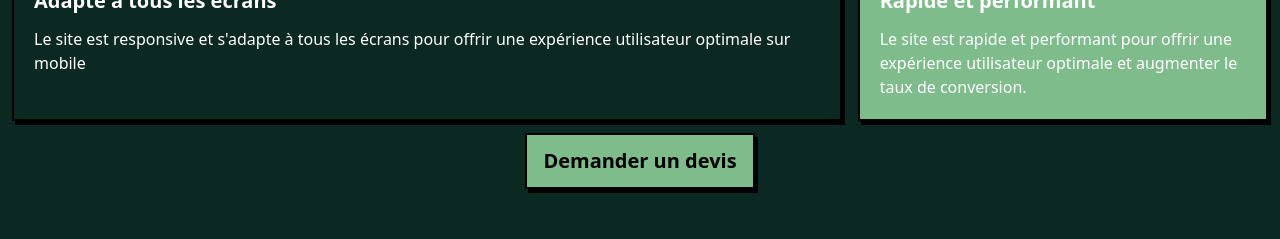
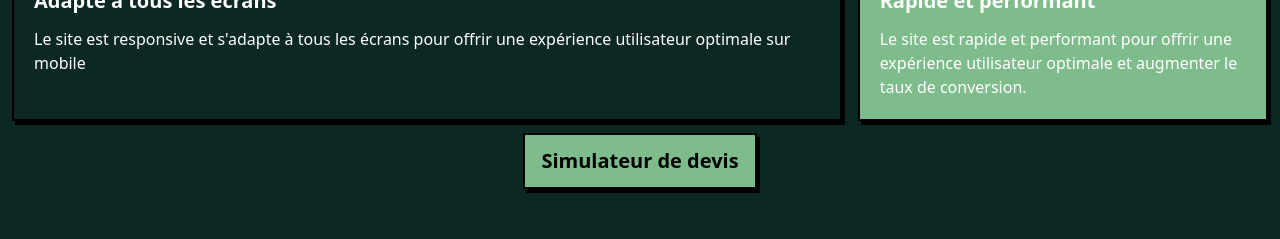
Before and after one commit to Moumouuu/personal-website, a Next.js app: page / in a window 1280 px wide. Shown: the part 1580-1819 px from the top of the page. Built offline with nearby package versions, Linux system fonts and the light colour scheme.

Commit message:
feat(): add buttonEstimate on other section

```diff
--- a/src/components/pages/ButtonEstimate.tsx
+++ b/src/components/pages/ButtonEstimate.tsx
@@ -71,26 +71,36 @@ function ModalContent() {
 
   return (
     <div>
-      <h1 className="text-xl text-center font-semibold">Simulateur de devis</h1>
-      <p className="my-4 text-center text-sm">
+      <h1 className="text-xl md:text-2xl text-center font-semibold">
+        Simulateur de devis
+      </h1>
+      <p className="my-2 text-center text-sm">
         Choisissez les options qui vous intéressent pour obtenir une estimation
         de prix. Si vous avez des questions, n&apos;hésitez pas à me contacter.
       </p>
 
       <div className="flex flex-col text-left">
+        <div className="my-2">
           <p className="text-lg font-semibold">Prix total : {price}</p>
           <p className="text-lg font-semibold">
             À payer chaque année : {annualSubscription}
           </p>
+        </div>
 
-        <label htmlFor="numberOfPages">Nombre de pages : {numberOfPages}</label>
+        <div className="my-2 flex flex-col">
+          <label htmlFor="numberOfPages">
+            Nombre de pages : {numberOfPages}
+          </label>
           <input
             type="range"
             min={defaultNumberOfPages}
             max={maxNumberOfPages}
             value={numberOfPages}
-          onChange={(e) => handleNumberOfPagesChange(parseInt(e.target.value))}
+            onChange={(e) =>
+              handleNumberOfPagesChange(parseInt(e.target.value))
+            }
           />
+        </div>
 
         <div className="grid grid-cols-1 md:grid-cols-2">
           <Checkbox
--- a/src/components/pages/home/Features.tsx
+++ b/src/components/pages/home/Features.tsx
@@ -1,7 +1,7 @@
 "use client";
 
-import Button from "@/components/ui/Button";
 import { cn } from "@/lib/utils";
+import ButtonEstimate from "../ButtonEstimate";
 
 export const Star = () => {
   return (
@@ -173,9 +173,9 @@ export default function Features() {
             );
           })}
         </div>
-        <Button className="h-12 text-base font-heading md:text-lg lg:h-14 lg:text-xl mx-auto">
-          Demander un devis
-        </Button>
+        <div className="flex justify-center">
+          <ButtonEstimate />
+        </div>
       </section>
     </div>
   );
--- a/src/components/pages/home/LastCTA.tsx
+++ b/src/components/pages/home/LastCTA.tsx
@@ -1,4 +1,4 @@
-import Button from "@/components/ui/Button";
+import ButtonEstimate from "../ButtonEstimate";
 
 export default function LastCTA() {
   return (
@@ -11,9 +11,7 @@ export default function LastCTA() {
           Contactez-moi pour discuter de votre projet et obtenir un devis
           personnalisé.
         </p>
-        <Button className="h-12 text-base font-heading md:text-lg lg:h-14 lg:text-xl">
-          Demander un devis
-        </Button>
+        <ButtonEstimate />
       </div>
     </header>
   );
--- a/src/components/ui/Modal.tsx
+++ b/src/components/ui/Modal.tsx
@@ -39,17 +39,14 @@ export default function Modal({ active, setActive, children }: Props) {
     >
       <div
         onClick={(e) => e.stopPropagation()}
-        className="relative flex w-full md:w-[700px] group-data-[visible=true]:opacity-100 group-data-[visible=true]:visible group-data-[visible=false]:opacity-0 group-data-[visible=false]:invisible flex-col items-center justify-center rounded-base border-2 border-border dark:border-darkBorder bg-main p-10 pt-12 font-base shadow-light dark:shadow-dark transition-all duration-300"
+        className="relative flex w-full md:w-[700px] max-h-screen group-data-[visible=true]:opacity-100 group-data-[visible=true]:visible group-data-[visible=false]:opacity-0 group-data-[visible=false]:invisible flex-col items-center justify-center rounded-base border-2 border-border dark:border-darkBorder bg-main p-10 pt-12 font-base shadow-light dark:shadow-dark transition-all duration-300"
       >
         <button onClick={closeModal}>
           <X className="absolute right-3 top-3 h-6 w-6" />
         </button>
         {children}
-        <button
-          className="mt-5 cursor-pointer rounded-base border-2 border-border dark:border-darkBorder bg-white px-4 py-1.5 font-base shadow-light dark:shadow-dark transition-all hover:translate-x-boxShadowX hover:translate-y-boxShadowY hover:shadow-none dark:hover:shadow-none"
-          onClick={closeModal}
-        >
-          Fermer
+        <button className="mt-5 cursor-pointer rounded-base border-2 border-darkBorder bg-white px-4 py-1.5 font-base shadow-dark transition-all hover:translate-x-boxShadowX hover:translate-y-boxShadowY hover:shadow-none">
+          <a href="mailto:robin@pluviaux.fr">Me contacter</a>
         </button>
       </div>
     </div>,
```
Lines whose indentation alone changed are shown as unchanged.
